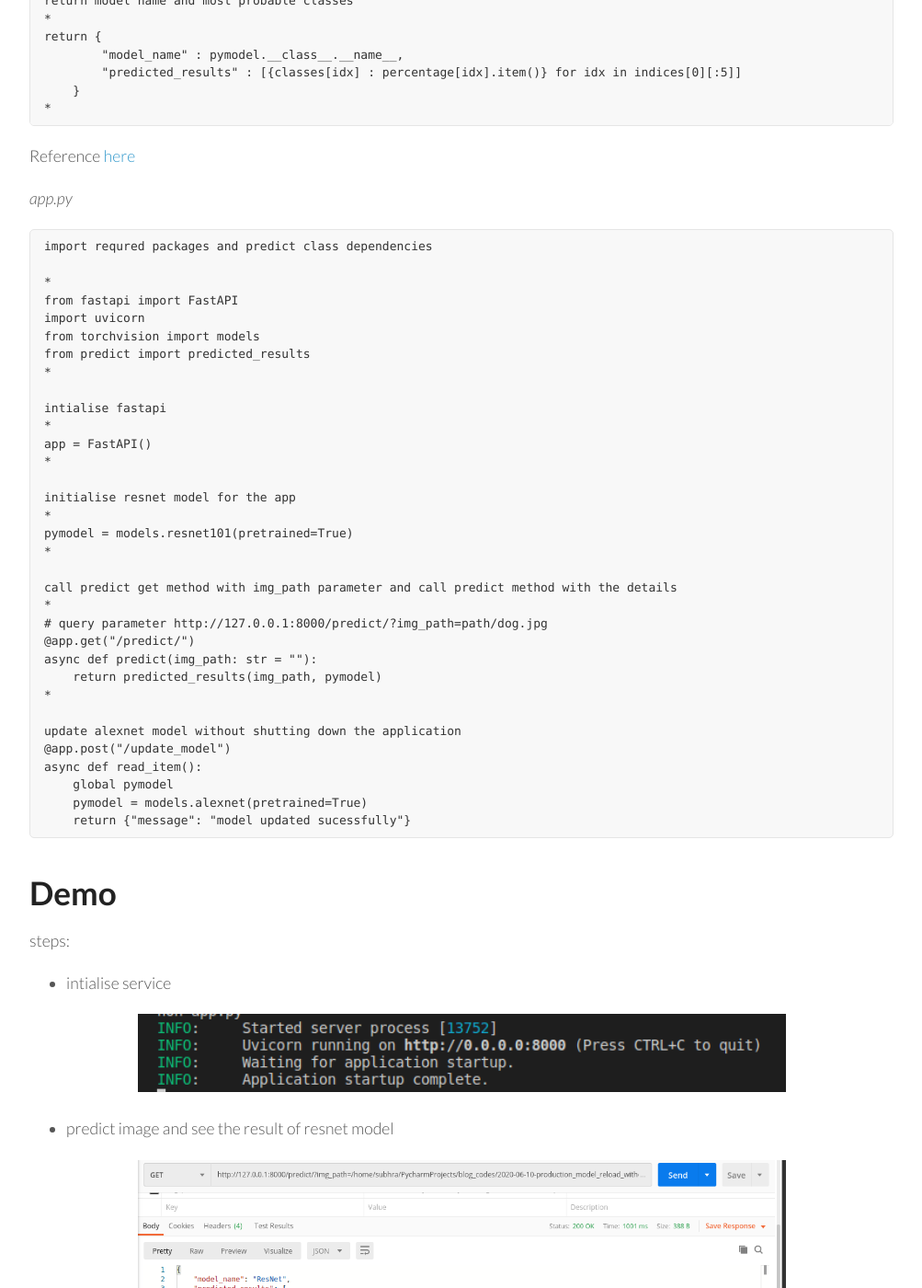
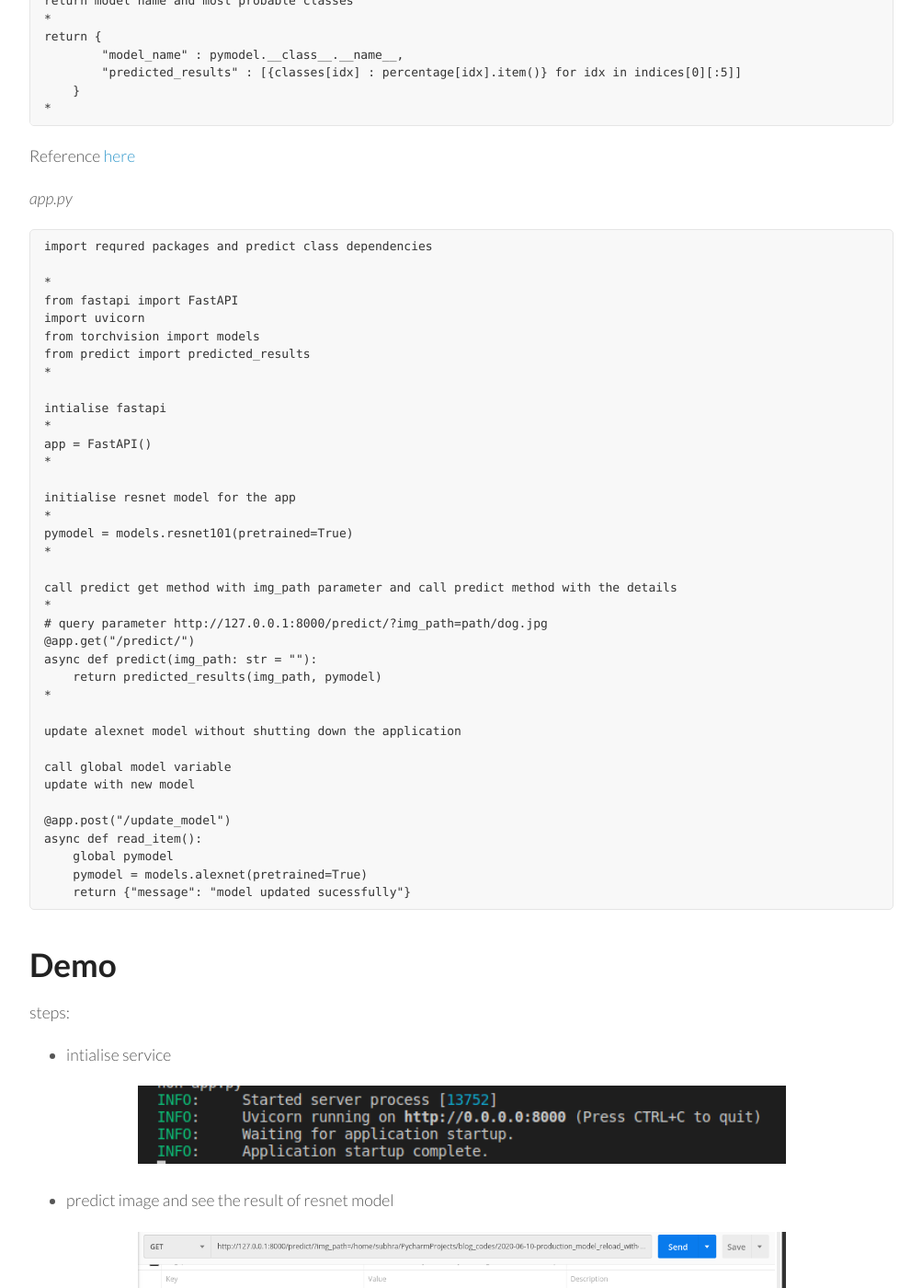
Before and after one commit to Subhraj07/Subhraj07.github.io, a Jekyll site: the page built from _posts/2020-06-10-production_model_reload_without_shutting_download_app.md, in a window 1280 px wide and 1400 px high, scrolled down 3166 px. Shown: the whole window at 92% size, without its empty margins (138-1141 px from the left). Built offline with Jekyll 4.4.1, drawn with Linux system fonts in a browser that asks for light colours; nearby versions of some CDN libraries.

Commit message:
Updated model configure without shutting down services updated

```diff
--- a/_posts/2020-06-10-production_model_reload_without_shutting_download_app.md
+++ b/_posts/2020-06-10-production_model_reload_without_shutting_download_app.md
@@ -150,6 +150,10 @@ async def predict(img_path: str = ""):
 *
 
 update alexnet model without shutting down the application
+
+call global model variable
+update with new model
+
 @app.post("/update_model")
 async def read_item():
     global pymodel
```
